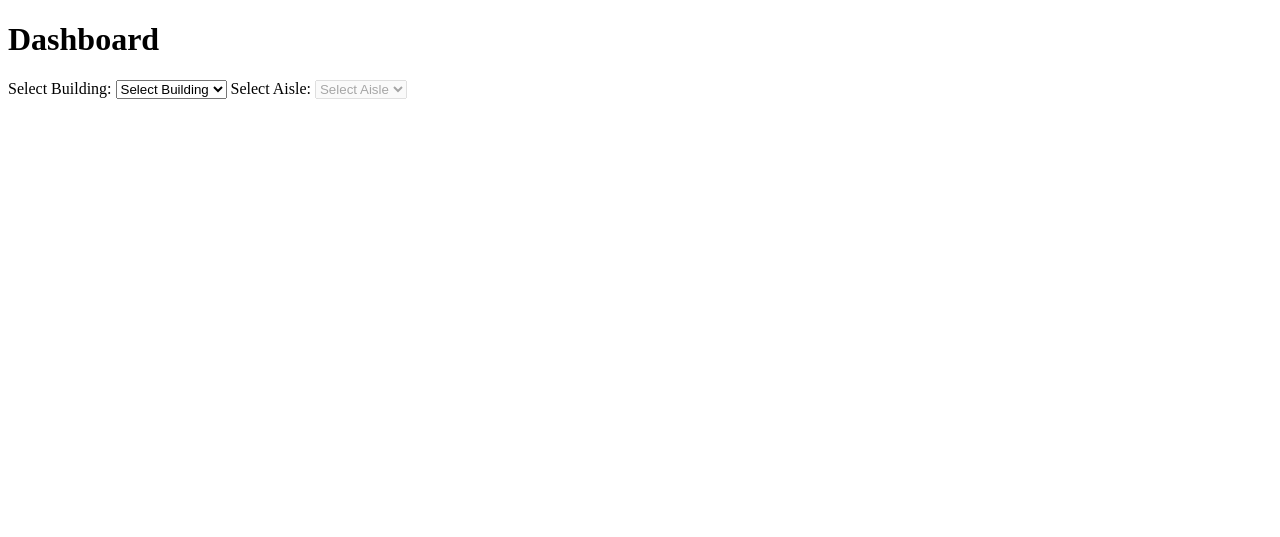
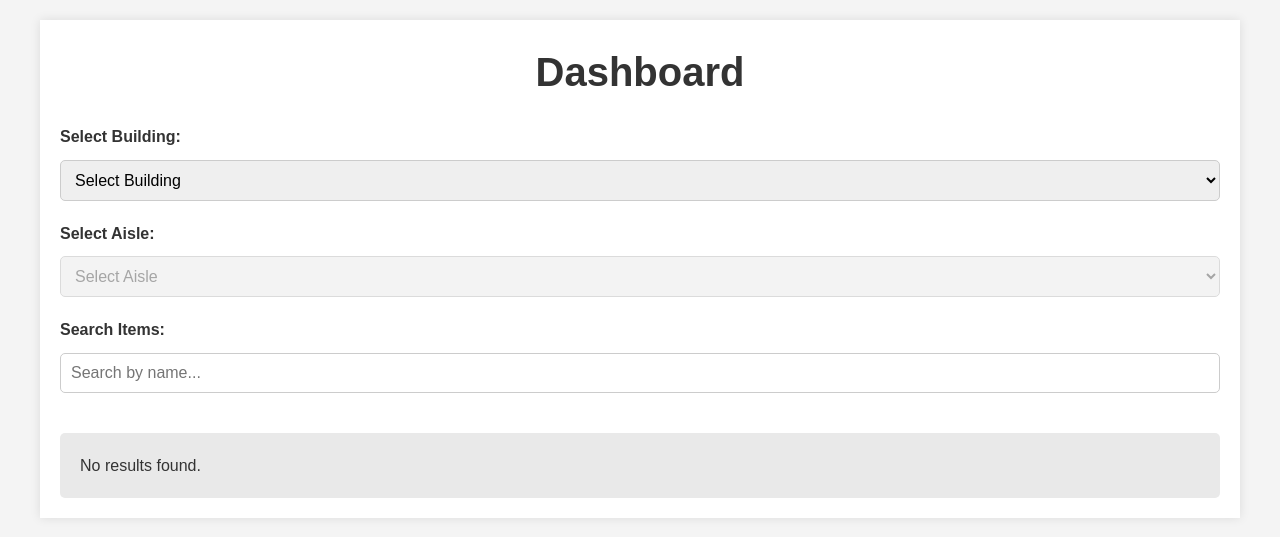
Before and after one commit to lultar/Leltar, a PHP site: page / in a window 1280 px wide. Shown: the top 537 px of the page. Run offline with PHP 8.4, Linux system fonts and the light colour scheme; data that the repository does not hold is empty.

Commit message:
Updates with search bar

```diff
--- a/leltar_v1/db.php
+++ b/leltar_v1/db.php
@@ -1,7 +1,7 @@
 <?php
-$servername = "localhost";
-$username = "root";
-$password = "";
+$servername = "ssh.hueserver.hu";
+$username = "leltar";
+$password = "leltar123321";
 $database = "leltar_db";
 
 $connection = mysqli_connect($servername, $username, $password, $database);
--- a/leltar_v1/index.php
+++ b/leltar_v1/index.php
@@ -4,8 +4,10 @@
     <meta charset="UTF-8">
     <meta name="viewport" content="width=device-width, initial-scale=1.0">
     <title>Dashboard</title>
+    <link rel="stylesheet" href="styles.css">
 </head>
 <body>
+    <div class="container">
         <h1>Dashboard</h1>
         <label for="building">Select Building:</label>
         <select id="building">
@@ -17,7 +19,11 @@
             <option value="">Select Aisle</option>
         </select>
 
+        <label for="search-bar">Search Items:</label>
+        <input type="text" id="search-bar" placeholder="Search by name...">
+
         <div id="search-results"></div>
+    </div>
 
     <script>
         document.addEventListener('DOMContentLoaded', function () {
@@ -36,6 +42,7 @@
                 xhr.open('GET', 'get_buildings.php', true);
                 xhr.send();
             }
+            search("","","");
 
             // Initial population of building options
             populateBuildings();
@@ -52,7 +59,7 @@
                             document.getElementById('aisle').addEventListener('change', function() {
                                 var selectedBuilding = document.getElementById('building').value;
                                 var selectedAisle = this.value;
-                                search(selectedBuilding, selectedAisle);
+                                search(selectedBuilding, selectedAisle, '');
                             });
                         } else {
                             console.error('Error fetching aisles: ' + xhr.status);
@@ -63,8 +70,8 @@
                 xhr.send();
             }
 
-            // Function to perform search based on selected building and aisle
-            function search(building, aisle) {
+            // Function to perform search based on selected building and aisle and optional search term
+            function search(building, aisle, searchTerm) {
                 var xhr = new XMLHttpRequest();
                 xhr.onreadystatechange = function () {
                     if (xhr.readyState === XMLHttpRequest.DONE) {
@@ -75,7 +82,7 @@
                         }
                     }
                 };
-                xhr.open('GET', 'search.php?building=' + encodeURIComponent(building) + '&aisle=' + encodeURIComponent(aisle), true);
+                xhr.open('GET', 'search.php?building=' + encodeURIComponent(building) + '&aisle=' + encodeURIComponent(aisle) + '&search=' + encodeURIComponent(searchTerm), true);
                 xhr.send();
             }
 
@@ -89,7 +96,15 @@
                     document.getElementById('aisle').disabled = true;
                 }
                 // Automatically run search when building is selected
-                search(selectedBuilding, '');
+                search(selectedBuilding, '', '');
+            });
+
+            // Search as you type in the search bar
+            document.getElementById('search-bar').addEventListener('input', function () {
+                var selectedBuilding = document.getElementById('building').value;
+                var selectedAisle = document.getElementById('aisle').value;
+                var searchTerm = this.value;
+                search(selectedBuilding, selectedAisle, searchTerm);
             });
         });
     </script>
--- a/leltar_v1/search.php
+++ b/leltar_v1/search.php
@@ -2,27 +2,36 @@
 // Include database connection
 include('db.php');
 
-// Get selected building and aisle from request
+// Get selected building, aisle, and search term from request
 $selectedBuilding = $_GET['building'];
 $selectedAisle = $_GET['aisle'];
+$searchTerm = $_GET['search'];
 
-// Construct SQL query based on selected building and aisle
-if (!empty($selectedBuilding) && !empty($selectedAisle)) {
-    $query = "SELECT * FROM Items
-              WHERE ShelfID IN (SELECT ShelfID FROM Shelves WHERE AisleID IN (SELECT AisleID FROM Aisles WHERE BuildingID = (SELECT BuildingID FROM Buildings WHERE BuildingName = '$selectedBuilding') AND AisleName = '$selectedAisle'))";
-} elseif (!empty($selectedBuilding)) {
-    $query = "SELECT * FROM Items
-              WHERE ShelfID IN (SELECT ShelfID FROM Shelves WHERE AisleID IN (SELECT AisleID FROM Aisles WHERE BuildingID = (SELECT BuildingID FROM Buildings WHERE BuildingName = '$selectedBuilding')))";
-} else {
-    $query = "SELECT * FROM Items";
+// Construct SQL query based on selected building, aisle, and search term
+$query = "SELECT * FROM Items WHERE 1=1";
+
+if (!empty($selectedBuilding)) {
+    $query .= " AND ShelfID IN (SELECT ShelfID FROM Shelves WHERE AisleID IN
+               (SELECT AisleID FROM Aisles WHERE BuildingID =
+               (SELECT BuildingID FROM Buildings WHERE BuildingName = '$selectedBuilding')))";
+}
+
+if (!empty($selectedAisle)) {
+    $query .= " AND ShelfID IN (SELECT ShelfID FROM Shelves WHERE AisleID IN
+               (SELECT AisleID FROM Aisles WHERE BuildingID =
+               (SELECT BuildingID FROM Buildings WHERE BuildingName = '$selectedBuilding') AND AisleName = '$selectedAisle'))";
+}
+
+if (!empty($searchTerm)) {
+    $query .= " AND ItemName LIKE '%$searchTerm%'";
 }
 
 // Perform search query
 $result = mysqli_query($connection, $query);
 
 // Display search results
-if(mysqli_num_rows($result) > 0) {
-    while($row = mysqli_fetch_assoc($result)) {
+if (mysqli_num_rows($result) > 0) {
+    while ($row = mysqli_fetch_assoc($result)) {
         echo "Item ID: " . $row['ItemID'] . "<br>";
         echo "Item Name: " . $row['ItemName'] . "<br>";
         echo "Description: " . $row['Description'] . "<br>";
--- /dev/null
+++ b/leltar_v1/styles.css
@@ -0,0 +1,85 @@
+/* Reset some default styles */
+body, h1, label, select, div, input {
+    margin: 0;
+    padding: 0;
+    box-sizing: border-box;
+}
+
+/* Style the body */
+body {
+    font-family: 'Arial', sans-serif;
+    line-height: 1.6;
+    background-color: #f4f4f4;
+    color: #333;
+    padding: 20px;
+}
+
+/* Center the content */
+.container {
+    max-width: 1200px;
+    margin: 0 auto;
+    padding: 20px;
+    background: #fff;
+    box-shadow: 0 0 10px rgba(0, 0, 0, 0.1);
+}
+
+/* Style the heading */
+h1 {
+    font-size: 2.5em;
+    margin-bottom: 20px;
+    text-align: center;
+}
+
+/* Style the form labels */
+label {
+    display: block;
+    margin-bottom: 10px;
+    font-weight: bold;
+}
+
+/* Style the select elements */
+select, input {
+    width: 100%;
+    padding: 10px;
+    margin-bottom: 20px;
+    border: 1px solid #ccc;
+    border-radius: 5px;
+    font-size: 1em;
+}
+
+/* Style the search results */
+#search-results {
+    margin-top: 20px;
+    padding: 20px;
+    background: #e9e9e9;
+    border-radius: 5px;
+}
+
+/* Responsive styles */
+@media (max-width: 768px) {
+    h1 {
+        font-size: 2em;
+    }
+
+    select, input {
+        font-size: 0.9em;
+    }
+
+    #search-results {
+        padding: 10px;
+    }
+}
+
+@media (max-width: 480px) {
+    h1 {
+        font-size: 1.5em;
+    }
+
+    select, input {
+        font-size: 0.8em;
+    }
+
+    #search-results {
+        padding: 5px;
+    }
+}
```
Lines whose indentation alone changed are shown as unchanged.
